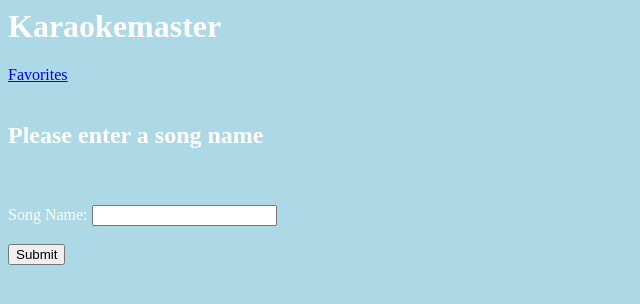
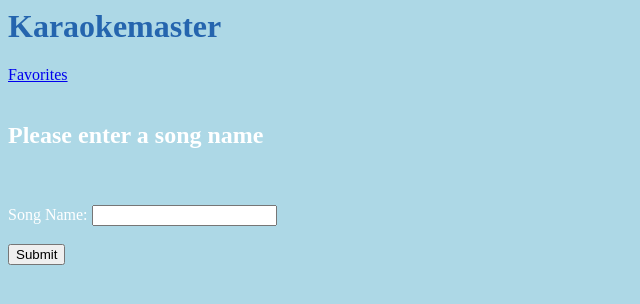
Before and after one commit to aliulex/comp20-final-project, a website: page index.html in a window 1280 px wide. Shown: the whole page, without its empty margins (0-640 px from the left). Drawn offline with Linux system fonts and the light colour scheme.

Commit message:
Update index.html

```diff
--- a/index.html
+++ b/index.html
@@ -2,7 +2,7 @@
 <head>
 <title>Karaokemaster</title>
     <style type = "text/css">
-        h1{color: #ffffff}
+        h1{color: #2565AE}
         body {
             background-color: #ADD8E6;
             color: #ffffff;
```
